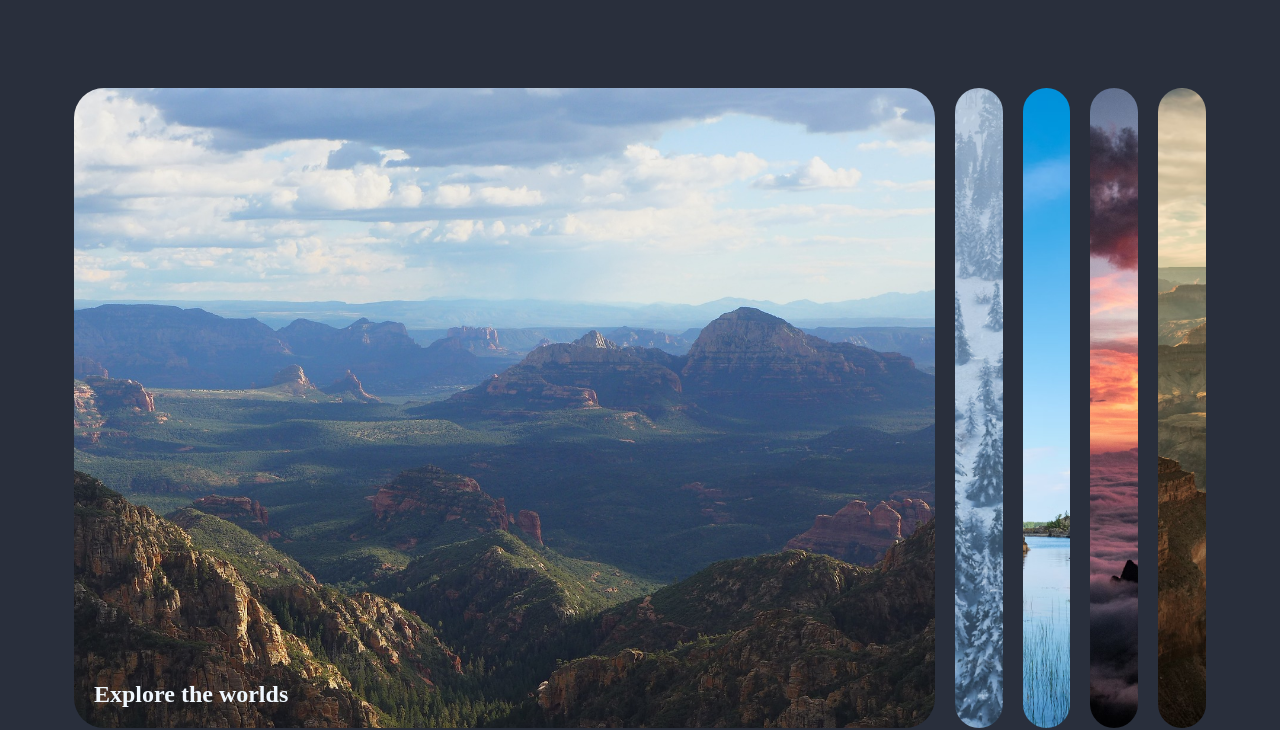
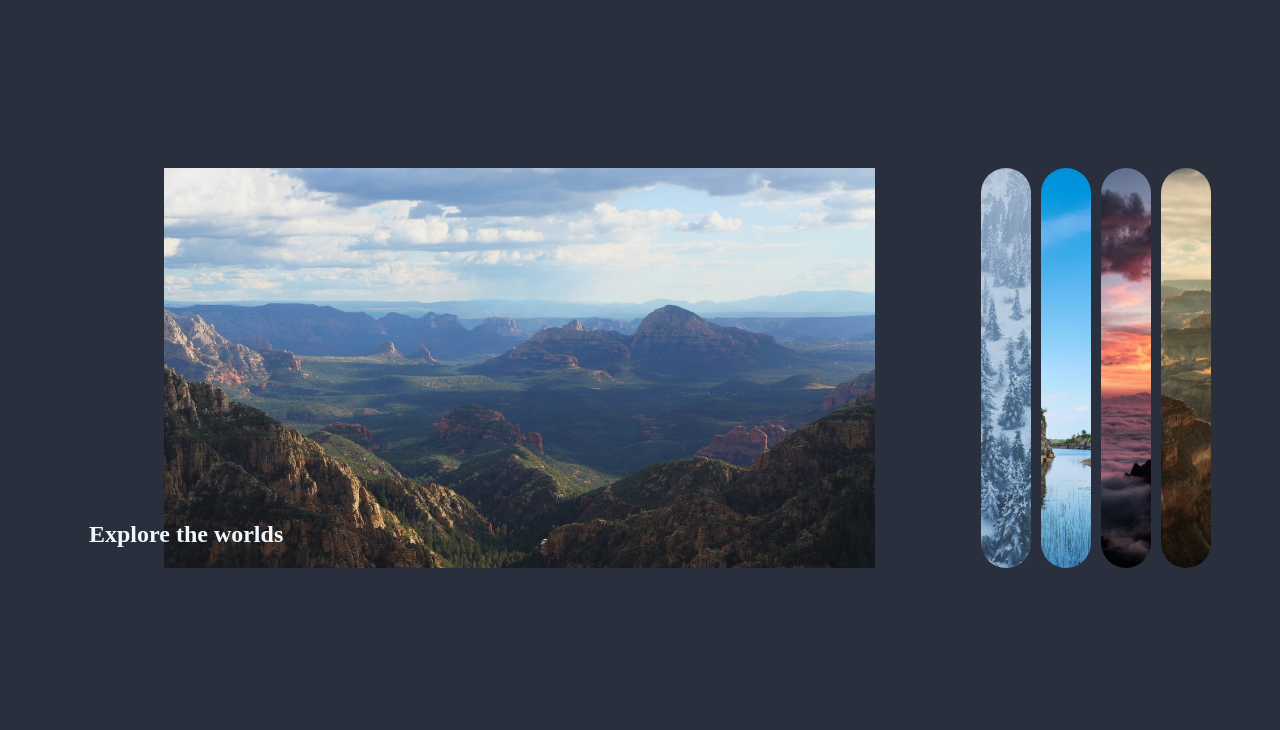
Before and after one commit to lanzkrish/Expanding-Cards, a plain HTML site: page index.html in a window 1280 px wide. Shown: the top 730 px of the page. Drawn offline with Linux system fonts and the light colour scheme; a web font is replaced by a local one.

Commit message:
Upadated height of the cards

```diff
--- a/style.css
+++ b/style.css
@@ -13,7 +13,7 @@ body .section{
     display: flex;
     align-items: center;
     justify-content: center;
-    height: 100vh;
+    height: 90vh;
     overflow: hidden;
     margin: 0;
 }
@@ -28,12 +28,12 @@ body .section{
     background-size: auto 100%;
     background-position: center;
     background-repeat: no-repeat;
-    height: 80vh;
+    height: 50vh;
     border-radius: 30px;
     color: aliceblue;
     cursor: pointer;
     flex: 0.5;
-    margin: 10px;
+    margin: 5px;
     /* padding: 10px; */
     position: relative;
     transition: flex 0.7s ease-in-out;
```
